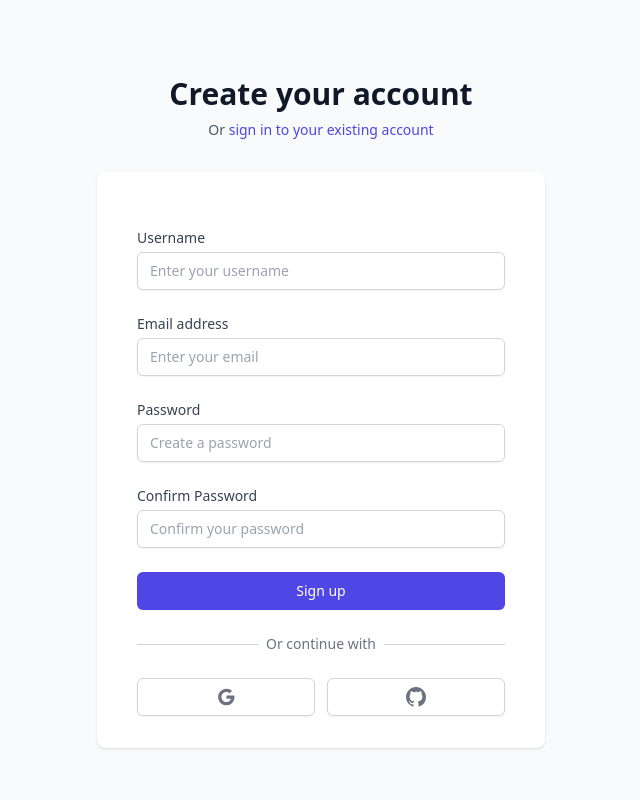
After one commit to immunesh/lazylancer, a Django app: page /accounts/register/ in a window 1280 px wide. The commit adds this page. Shown: the whole page, without its empty margins (319-959 px from the left). Run offline with Django 4.2, Linux system fonts and the light colour scheme; some libraries are stand-ins or nearby versions.

Commit message:
feat: implement user authentication with login and logout functionality
- Add login and logout paths to accounts/urls.py
- Create account-signin.html and account-signup.html templates for user authentication
- Update registration success and email verification messages in views.py
- Set authentication redirect URLs in settings.py
- Modify index.html to link to the registration page

```diff
--- a/accounts/urls.py
+++ b/accounts/urls.py
@@ -1,7 +1,10 @@
 from django.urls import path
+from django.contrib.auth import views as auth_views
 from . import views
 
 urlpatterns = [
     path('register/', views.register, name='register'),
     path('verify-email/<uuid:token>/', views.verify_email, name='verify_email'),
+    path('login/', auth_views.LoginView.as_view(template_name='account-signin.html'), name='login'),
+    path('logout/', auth_views.LogoutView.as_view(next_page='main'), name='logout'),
 ]
--- a/accounts/views.py
+++ b/accounts/views.py
@@ -26,11 +26,15 @@ def register(request):
                 [user.email],
                 fail_silently=False,
             )
-            messages.success(request, 'Registration successful. Please check your email to verify your account.')
+            messages.success(request, 'Registration successful! Please check your email to verify your account.')
             return redirect('login')
+        else:
+            for field, errors in form.errors.items():
+                for error in errors:
+                    messages.error(request, f"{field}: {error}")
     else:
         form = UserRegistrationForm()
-    return render(request, 'accounts/register.html', {'form': form})
+    return render(request, 'account-signup.html', {'form': form})
 
 def verify_email(request, token):
     try:
@@ -39,7 +43,8 @@ def verify_email(request, token):
         user.is_active = True
         user.save()
         verification.delete()
-        messages.success(request, 'Email verified successfully. You can now login.')
+        messages.success(request, 'Email verified successfully! You can now log in.')
         return redirect('login')
     except EmailVerificationToken.DoesNotExist:
-        raise Http404("Invalid verification token")
+        messages.error(request, 'Invalid verification token.')
+        return redirect('login')
--- a/backend/settings.py
+++ b/backend/settings.py
@@ -139,3 +139,8 @@ EMAIL_USE_TLS = True
 EMAIL_HOST_USER = ''  # Add your email
 EMAIL_HOST_PASSWORD = ''  # Add your email password or app-specific password
 DEFAULT_FROM_EMAIL = ''  # Add your email
+
+# Authentication settings
+LOGIN_REDIRECT_URL = 'dashboard'
+LOGOUT_REDIRECT_URL = 'main'
+LOGIN_URL = 'login'
--- /dev/null
+++ b/templates/account-signup.html
@@ -0,0 +1,143 @@
+{% extends "base.html" %}
+{% load static %}
+
+{% block content %}
+<div class="min-h-screen bg-gray-50 flex flex-col justify-center py-12 sm:px-6 lg:px-8">
+    <div class="sm:mx-auto sm:w-full sm:max-w-md">
+        <h2 class="mt-6 text-center text-3xl font-extrabold text-gray-900">
+            Create your account
+        </h2>
+        <p class="mt-2 text-center text-sm text-gray-600">
+            Or
+            <a href="{% url 'login' %}" class="font-medium text-indigo-600 hover:text-indigo-500">
+                sign in to your existing account
+            </a>
+        </p>
+    </div>
+
+    <div class="mt-8 sm:mx-auto sm:w-full sm:max-w-md">
+        <div class="bg-white py-8 px-4 shadow sm:rounded-lg sm:px-10">
+            {% if messages %}
+                {% for message in messages %}
+                    <div class="mb-4 rounded-md {% if message.tags == 'error' %}bg-red-50 text-red-700{% else %}bg-green-50 text-green-700{% endif %} p-4">
+                        {{ message }}
+                    </div>
+                {% endfor %}
+            {% endif %}
+
+            <form class="space-y-6" method="POST" action="{% url 'register' %}">
+                {% csrf_token %}
+
+                <div>
+                    <label for="id_username" class="block text-sm font-medium text-gray-700">
+                        Username
+                    </label>
+                    <div class="mt-1">
+                        <input id="id_username" name="username" type="text" required
+                            class="appearance-none block w-full px-3 py-2 border border-gray-300 rounded-md shadow-sm placeholder-gray-400 focus:outline-none focus:ring-indigo-500 focus:border-indigo-500 sm:text-sm"
+                            placeholder="Enter your username">
+                    </div>
+                    {% if form.username.errors %}
+                        <div class="mt-2 text-sm text-red-600">
+                            {{ form.username.errors }}
+                        </div>
+                    {% endif %}
+                </div>
+
+                <div>
+                    <label for="id_email" class="block text-sm font-medium text-gray-700">
+                        Email address
+                    </label>
+                    <div class="mt-1">
+                        <input id="id_email" name="email" type="email" required
+                            class="appearance-none block w-full px-3 py-2 border border-gray-300 rounded-md shadow-sm placeholder-gray-400 focus:outline-none focus:ring-indigo-500 focus:border-indigo-500 sm:text-sm"
+                            placeholder="Enter your email">
+                    </div>
+                    {% if form.email.errors %}
+                        <div class="mt-2 text-sm text-red-600">
+                            {{ form.email.errors }}
+                        </div>
+                    {% endif %}
+                </div>
+
+                <div>
+                    <label for="id_password1" class="block text-sm font-medium text-gray-700">
+                        Password
+                    </label>
+                    <div class="mt-1">
+                        <input id="id_password1" name="password1" type="password" required
+                            class="appearance-none block w-full px-3 py-2 border border-gray-300 rounded-md shadow-sm placeholder-gray-400 focus:outline-none focus:ring-indigo-500 focus:border-indigo-500 sm:text-sm"
+                            placeholder="Create a password">
+                    </div>
+                    {% if form.password1.errors %}
+                        <div class="mt-2 text-sm text-red-600">
+                            {{ form.password1.errors }}
+                        </div>
+                    {% endif %}
+                </div>
+
+                <div>
+                    <label for="id_password2" class="block text-sm font-medium text-gray-700">
+                        Confirm Password
+                    </label>
+                    <div class="mt-1">
+                        <input id="id_password2" name="password2" type="password" required
+                            class="appearance-none block w-full px-3 py-2 border border-gray-300 rounded-md shadow-sm placeholder-gray-400 focus:outline-none focus:ring-indigo-500 focus:border-indigo-500 sm:text-sm"
+                            placeholder="Confirm your password">
+                    </div>
+                    {% if form.password2.errors %}
+                        <div class="mt-2 text-sm text-red-600">
+                            {{ form.password2.errors }}
+                        </div>
+                    {% endif %}
+                </div>
+
+                <div>
+                    <button type="submit"
+                        class="w-full flex justify-center py-2 px-4 border border-transparent rounded-md shadow-sm text-sm font-medium text-white bg-indigo-600 hover:bg-indigo-700 focus:outline-none focus:ring-2 focus:ring-offset-2 focus:ring-indigo-500">
+                        Sign up
+                    </button>
+                </div>
+            </form>
+
+            <div class="mt-6">
+                <div class="relative">
+                    <div class="absolute inset-0 flex items-center">
+                        <div class="w-full border-t border-gray-300"></div>
+                    </div>
+                    <div class="relative flex justify-center text-sm">
+                        <span class="px-2 bg-white text-gray-500">
+                            Or continue with
+                        </span>
+                    </div>
+                </div>
+
+                <div class="mt-6 grid grid-cols-2 gap-3">
+                    <div>
+                        <a href="#"
+                            class="w-full inline-flex justify-center py-2 px-4 border border-gray-300 rounded-md shadow-sm bg-white text-sm font-medium text-gray-500 hover:bg-gray-50">
+                            <span class="sr-only">Sign in with Google</span>
+                            <svg class="w-5 h-5" fill="currentColor" viewBox="0 0 24 24">
+                                <path
+                                    d="M12.545,10.239v3.821h5.445c-0.712,2.315-2.647,3.972-5.445,3.972c-3.332,0-6.033-2.701-6.033-6.032s2.701-6.032,6.033-6.032c1.498,0,2.866,0.549,3.921,1.453l2.814-2.814C17.503,2.988,15.139,2,12.545,2C7.021,2,2.543,6.477,2.543,12s4.478,10,10.002,10c8.396,0,10.249-7.85,9.426-11.748L12.545,10.239z" />
+                            </svg>
+                        </a>
+                    </div>
+
+                    <div>
+                        <a href="#"
+                            class="w-full inline-flex justify-center py-2 px-4 border border-gray-300 rounded-md shadow-sm bg-white text-sm font-medium text-gray-500 hover:bg-gray-50">
+                            <span class="sr-only">Sign in with GitHub</span>
+                            <svg class="w-5 h-5" fill="currentColor" viewBox="0 0 20 20">
+                                <path fill-rule="evenodd"
+                                    d="M10 0C4.477 0 0 4.484 0 10.017c0 4.425 2.865 8.18 6.839 9.504.5.092.682-.217.682-.483 0-.237-.008-.868-.013-1.703-2.782.605-3.369-1.343-3.369-1.343-.454-1.158-1.11-1.466-1.11-1.466-.908-.62.069-.608.069-.608 1.003.07 1.531 1.032 1.531 1.032.892 1.53 2.341 1.088 2.91.832.092-.647.35-1.088.636-1.338-2.22-.253-4.555-1.113-4.555-4.951 0-1.093.39-1.988 1.029-2.688-.103-.253-.446-1.272.098-2.65 0 0 .84-.27 2.75 1.026A9.564 9.564 0 0110 4.844c.85.004 1.705.115 2.504.337 1.909-1.296 2.747-1.027 2.747-1.027.546 1.379.203 2.398.1 2.651.64.7 1.028 1.595 1.028 2.688 0 3.848-2.339 4.695-4.566 4.942.359.31.678.921.678 1.856 0 1.338-.012 2.419-.012 2.747 0 .268.18.58.688.482A10.019 10.019 0 0020 10.017C20 4.484 15.522 0 10 0z"
+                                    clip-rule="evenodd" />
+                            </svg>
+                        </a>
+                    </div>
+                </div>
+            </div>
+        </div>
+    </div>
+</div>
+{% endblock %}
--- /dev/null
+++ b/templates/base.html
@@ -0,0 +1,13 @@
+<!DOCTYPE html>
+<html lang="en">
+<head>
+    <meta charset="UTF-8">
+    <meta name="viewport" content="width=device-width, initial-scale=1.0">
+    <title>LazyLancer</title>
+    <script src="https://cdn.tailwindcss.com"></script>
+</head>
+<body>
+    {% block content %}
+    {% endblock %}
+</body>
+</html>
--- a/templates/index.html
+++ b/templates/index.html
@@ -381,7 +381,7 @@
                       >
                     </li>
                     <li>
-                      <a href="account-signup.html" class="dropdown-item">Sign Up</a>
+                      <a href="{% url 'register' %}" class="dropdown-item">Sign Up</a>
                     </li>
                   </ul>
                 </li>
```
Also changed, not shown: templates/account-signin.html (added, +117 -0 lines).
